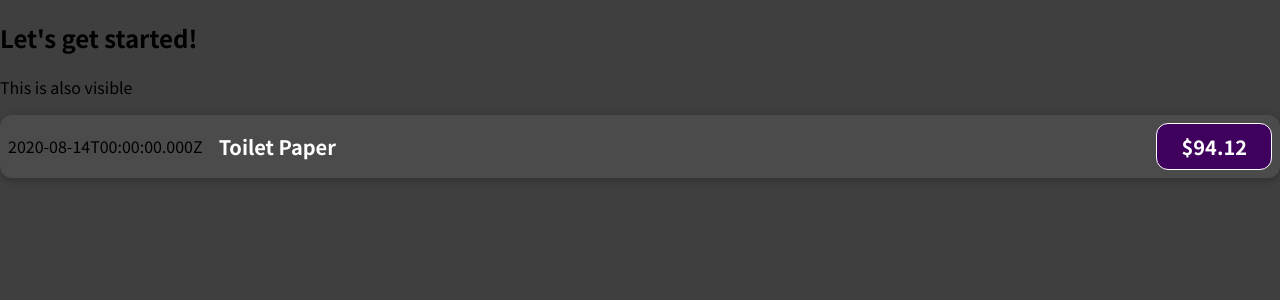
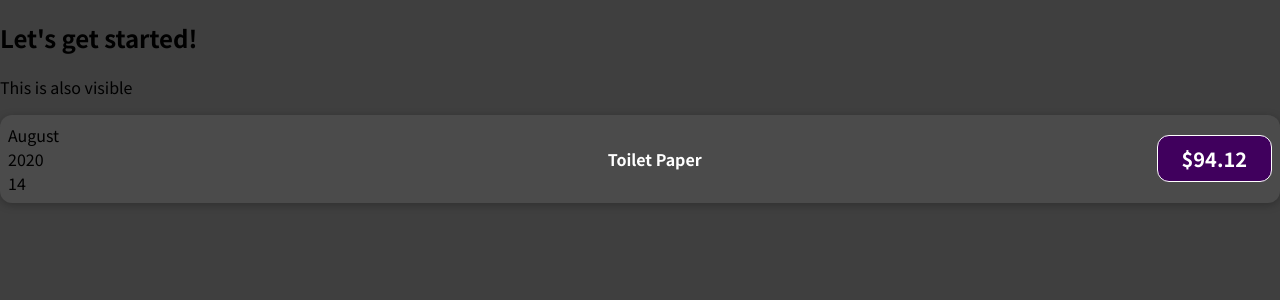
Before and after one commit to shivrajpro/understanding-react, a JavaScript app: page / in a window 1280 px wide. Shown: the top 300 px of the page. Built offline with nearby package versions, Linux system fonts and the light colour scheme.

Commit message:
printing expense date in a format

```diff
--- a/src/components/ExpenseItem.js
+++ b/src/components/ExpenseItem.js
@@ -1,20 +1,22 @@
 import "./ExpenseItem.css";
-function ExpenseItem(props){
-    const expenseDate = new Date();
-    const expenseTitle = "Car Insurance";
-    const expenseAmount = 294.67;
-    // console.log("qq props",props);
-    return (
-        <div className="expense-item" >
-            <div> {props.date.toISOString()} </div>
-            <div className="expense-item__description">
-                <h2>{props.title}</h2>
-                <div className="expense-item__price" >
-                    ${props.amount}
-                </div>
-            </div>
+function ExpenseItem(props) {
+  const month = props.date.toLocaleString("en-US", { month: "long" });
+  const year = props.date.getFullYear();
+  const day = props.date.toLocaleString("en-US", { day: "2-digit" });
+
+  console.log("qq year", year);
+  return (
+    <div className="expense-item">
+        <div>
+            <div> {month} </div>
+            <div> {year} </div>
+            <div> {day} </div>
         </div>
-    )
+        <div className="expense-item__description"></div>
+        <h2>{props.title}</h2>
+        <div className="expense-item__price">${props.amount}</div>
+    </div>
+  );
 }
 
 export default ExpenseItem;
```
